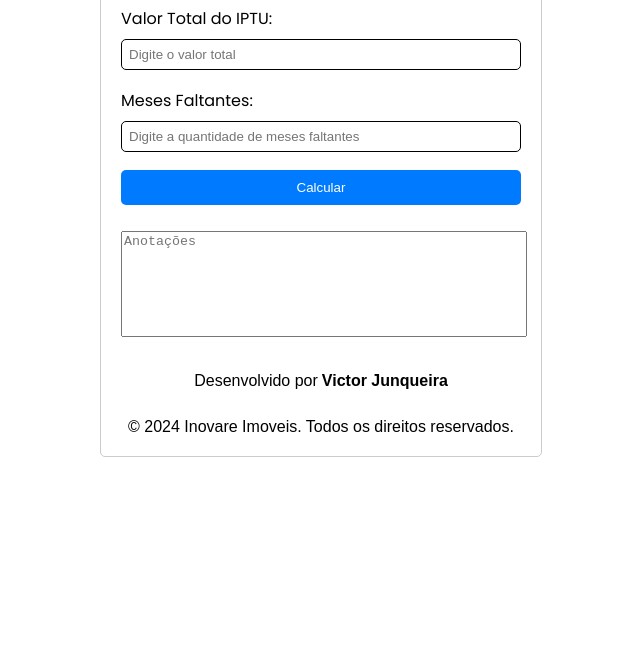
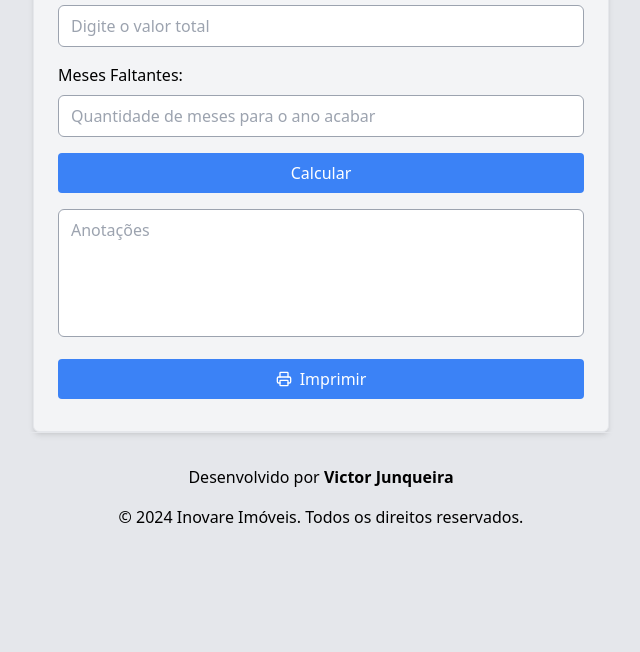
Before and after one commit to VictorJunqueira1/calculator-iptu, a plain HTML site: page index.html in a window 1280 px wide. Shown: the part 148-800 px from the top of the page, without its empty margins (319-959 px from the left). Drawn offline with nearby package versions, Linux system fonts and the light colour scheme.

Commit message:
fix: Trocando estilização para TailwindCSS.

```diff
--- a/index.html
+++ b/index.html
@@ -5,33 +5,51 @@
     <meta charset="UTF-8">
     <meta name="viewport" content="width=device-width, initial-scale=1.0">
     <title>Calculadora de IPTU</title>
-    <link rel="stylesheet" href="src/css/styles.css">
+    <link href="https://cdn.jsdelivr.net/npm/tailwindcss@2.2.16/dist/tailwind.min.css" rel="stylesheet">
 </head>
 
-<body>
-    <div class="container">
-        <h2>Calculadora de IPTU</h2>
-        <label for="valorTotal">Valor Total do IPTU:</label>
-        <input type="number" id="valorTotal" placeholder="Digite o valor total">
-        <label for="mesesFaltantes">Meses Faltantes:</label>
-        <input type="number" id="mesesFaltantes" placeholder="Digite a quantidade de meses faltantes">
-        <button onclick="calcularIPTU()" id="calculateButton">Calcular</button>
-        <div id="resultado"></div>
-        <div class="anotations">
-            <textarea placeholder="Anotações"></textarea>
+<body class="bg-gray-200 mx-auto max-w-7xl px-4 md:px-0">
+    <form class="mx-auto max-w-xl mt-12 border border-slate-200 rounded-md p-6 bg-gray-100 shadow-md shadow-gray-400">
+        <h2 class="text-2xl font-bold mb-4">Calculadora de IPTU</h2>
+        <div>
+            <label for="valorTotal" class="block mb-2">Valor Total do IPTU:</label>
+            <input type="number" id="valorTotal" placeholder="Digite o valor total"
+                class="w-full px-3 py-2 border rounded-md border-gray-400">
         </div>
-        <div class="credit">
-            <p>Desenvolvido por <span>Victor Junqueira</span></a></p>
+        <label for="mesesFaltantes" class="block mb-2 mt-4">Meses Faltantes:</label>
+        <input type="number" id="mesesFaltantes" placeholder="Quantidade de meses para o ano acabar"
+            class="w-full px-3 py-2 border rounded-md border-gray-400">
+        <button onclick="calcularIPTU(event)" id="calculateButton"
+            class="bg-blue-500 text-white px-4 py-2 rounded mt-4 hover:bg-blue-600 w-full transition-all ease-in-out duration-300"
+            type="button">Calcular</button>
+        <div id="resultado" class="mt-4"></div>
+        <div class="mt-4">
+            <textarea placeholder="Anotações"
+                class="w-full px-3 py-2 border rounded-md border-gray-400 resize-none h-32"></textarea>
         </div>
-        <div class="credit credit-inovare">
-            <p>&copy; 2024 Inovare Imoveis. Todos os direitos reservados.</p>
+        <div class="text-center m-2 mx-auto">
+            <button onclick="window.print()"
+                class="flex items-center justify-center bg-blue-500 text-white px-4 py-2 rounded mt-4 hover:bg-blue-600 transition-all ease-in-out duration-300 w-full">
+                <svg xmlns="http://www.w3.org/2000/svg" width="24" height="24" viewBox="0 0 24 24" fill="none"
+                    stroke="currentColor" stroke-width="2" stroke-linecap="round" stroke-linejoin="round"
+                    class="inline-block w-4 h-4 mr-2 align-middle" class="">
+                    <path d="M6 18H4a2 2 0 0 1-2-2v-5a2 2 0 0 1 2-2h16a2 2 0 0 1 2 2v5a2 2 0 0 1-2 2h-2" />
+                    <path d="M6 9V3a1 1 0 0 1 1-1h10a1 1 0 0 1 1 1v6" />
+                    <rect x="6" y="14" width="12" height="8" rx="1" />
+                </svg>
+                Imprimir
+            </button>
+        </div>
+    </form>
+    <div class="max-w-7xl mx-auto p-4 text-center border rounded">
+        <div class="mt-4 w-full">
+            <p>Desenvolvido por <span class="font-bold hover:underline text-center">Victor Junqueira</span></p>
+        </div>
+        <div class="mt-4">
+            <p>&copy; 2024 Inovare Imóveis. Todos os direitos reservados.</p>
         </div>
     </div>
     <script src="src/js/script.js"></script>
 </body>
 
 </html>
-
-<!-- Trocar para tailwind -->
-<!-- Adicionar botao de imprimir -->
-<!-- Limitar scroll a telas maiores (1024) -->
--- a/src/css/styles.css
+++ /dev/null
@@ -1,82 +0,0 @@
-@import url('https://fonts.googleapis.com/css2?family=Poppins:ital,wght@0,100;0,200;0,300;0,400;0,500;0,600;0,700;0,800;0,900;1,100;1,200;1,300;1,400;1,500;1,600;1,700;1,800;1,900&display=swap');
-
-body {
-    font-family: 'Poppins', sans-serif;
-}
-
-.container {
-    max-width: 400px;
-    margin: 50px auto;
-    padding: 20px;
-    border: 1px solid #ccc;
-    border-radius: 5px;
-    display: flex;
-    flex-direction: column;
-    gap: 8px;
-    display: flex;
-    justify-content: center;
-}
-
-input[type="number"],
-button {
-    padding: 7px;
-    margin-bottom: 10px;
-    border-radius: 5px;
-    border: 1px solid;
-}
-
-#calculateButton:hover {
-    background-color: #1e45fa;
-    color: white;
-    transition: all ease-in-out .3s;
-}
-
-button {
-    padding: 10px;
-    background-color: #007bff;
-    color: #fff;
-    border: none;
-    border-radius: 3px;
-    cursor: pointer;
-    border-radius: 5px;
-}
-
-p {
-    display: flex;
-    justify-content: center;
-}
-
-.anotations textarea {
-    resize: none;
-    height: 100px;
-    width: 100%;
-}
-
-.credit {
-    display: flex;
-    flex-direction: column;
-    justify-content: center;
-    align-items: center;
-    gap: 5px;
-    font-family: Arial, sans-serif;
-    text-align: center;
-    margin-top: 20px;
-}
-
-.credit p {
-    margin: 0px;
-}
-
-.credit span {
-    font-weight: bold;
-    margin-left: 4px;
-}
-
-.credit span {
-    text-decoration: none;
-    color: inherit;
-}
-
-.credit span:hover {
-    text-decoration: underline;
-}
--- a/src/js/script.js
+++ b/src/js/script.js
@@ -1,4 +1,6 @@
-function calcularIPTU() {
+function calcularIPTU(event) {
+    event.preventDefault();
+
     var valorTotal = parseFloat(document.getElementById("valorTotal").value);
     var mesesFaltantes = parseInt(document.getElementById("mesesFaltantes").value);
 
@@ -10,5 +12,5 @@ function calcularIPTU() {
     var iptuMensal = valorTotal / 12;
     var valorDevido = iptuMensal * mesesFaltantes;
 
-    document.getElementById("resultado").innerHTML = "Valor total devido: " + `<strong>R$ ${valorDevido.toFixed(2)}</strong>`;
+    document.getElementById("resultado").innerHTML = "Resultado final: " + `<strong>R$ ${valorDevido.toFixed(2)}</strong>`;
 }
--- /dev/null
+++ b/tailwind.config.js
@@ -0,0 +1,8 @@
+/** @type {import('tailwindcss').Config} */
+module.exports = {
+  content: [],
+  theme: {
+    extend: {},
+  },
+  plugins: [],
+}
--- /dev/null
+++ b/tailwind.css
@@ -0,0 +1,4 @@
+/* tailwind.css */
+@tailwind base;
+@tailwind components;
+@tailwind utilities;
```
